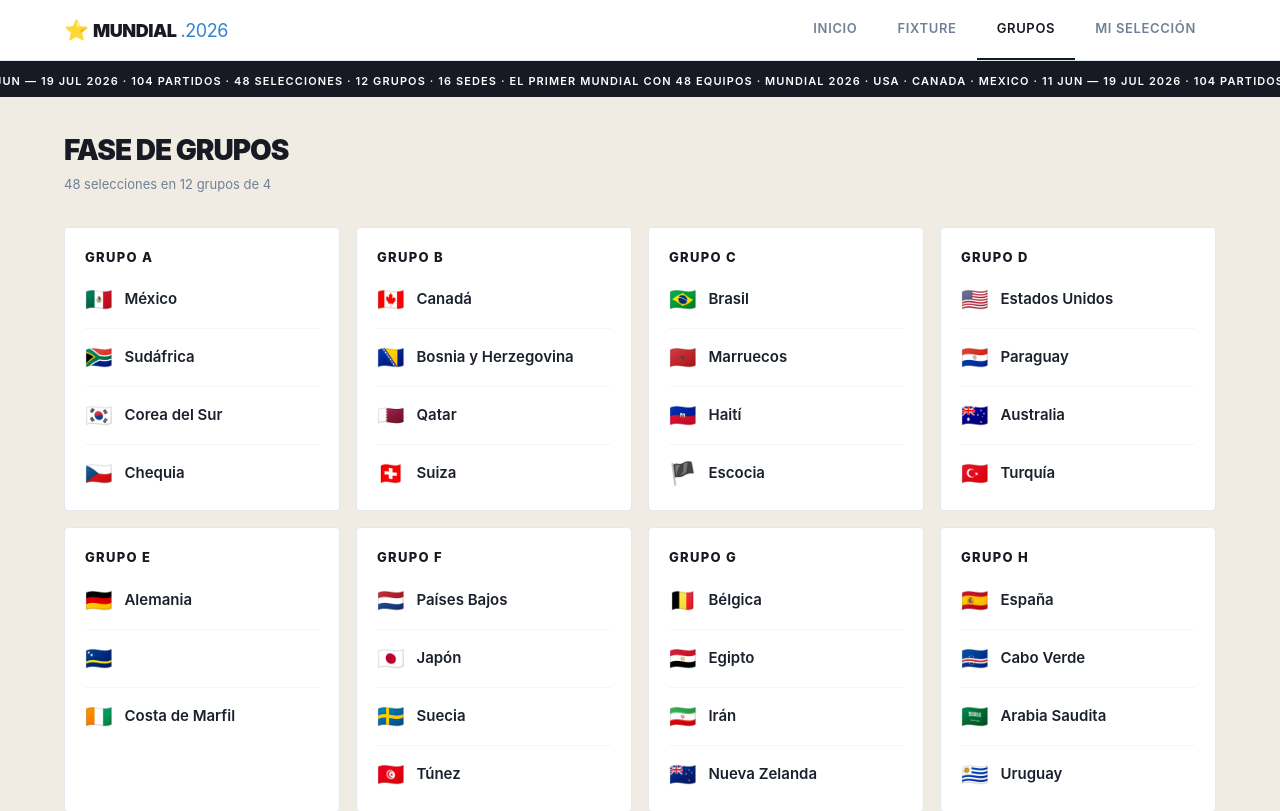
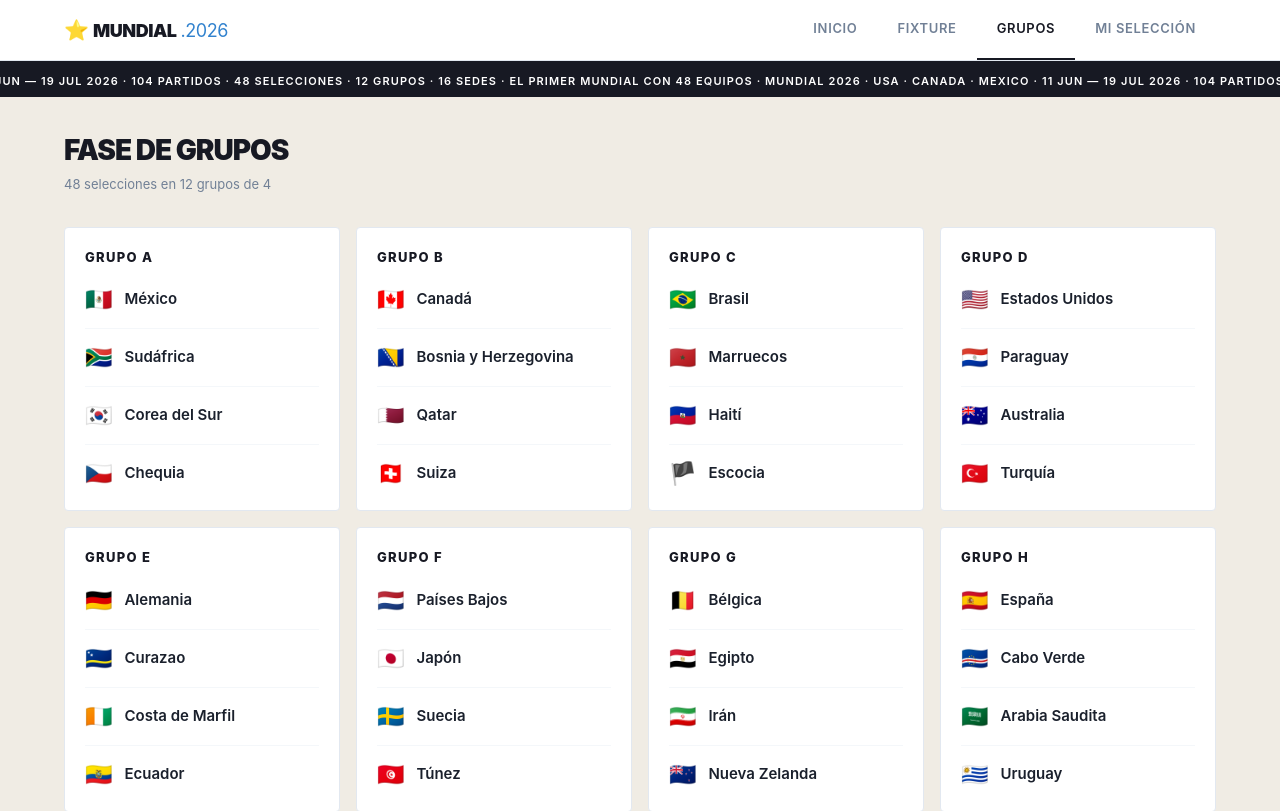
Before and after one commit to Agcamilo/FixtureCI-CD, a React (Vite) app: page /grupos in a window 1280 px wide. Shown: the top 811 px of the page. Built offline with nearby package versions, Linux system fonts and the light colour scheme.

Commit message:
pipeline v1.7 correcto

```diff
--- a/src/data/groups.js
+++ b/src/data/groups.js
@@ -39,9 +39,9 @@ export const groups = [
     id: 'E',
     teams: [
       { name: 'Alemania', flag: '🇩🇪', code: 'GER' },
-      { name: '', flag: '🇨🇼', code: 'CUW' },
+      { name: 'Curazao', flag: '🇨🇼', code: 'CUW' },
       { name: 'Costa de Marfil', flag: '🇨🇮', code: 'CIV' },
-      //{ name: 'Ecuador', flag: '🇪🇨', code: 'ECU' },
+      { name: 'Ecuador', flag: '🇪🇨', code: 'ECU' },
     ],
   },
   {
```
